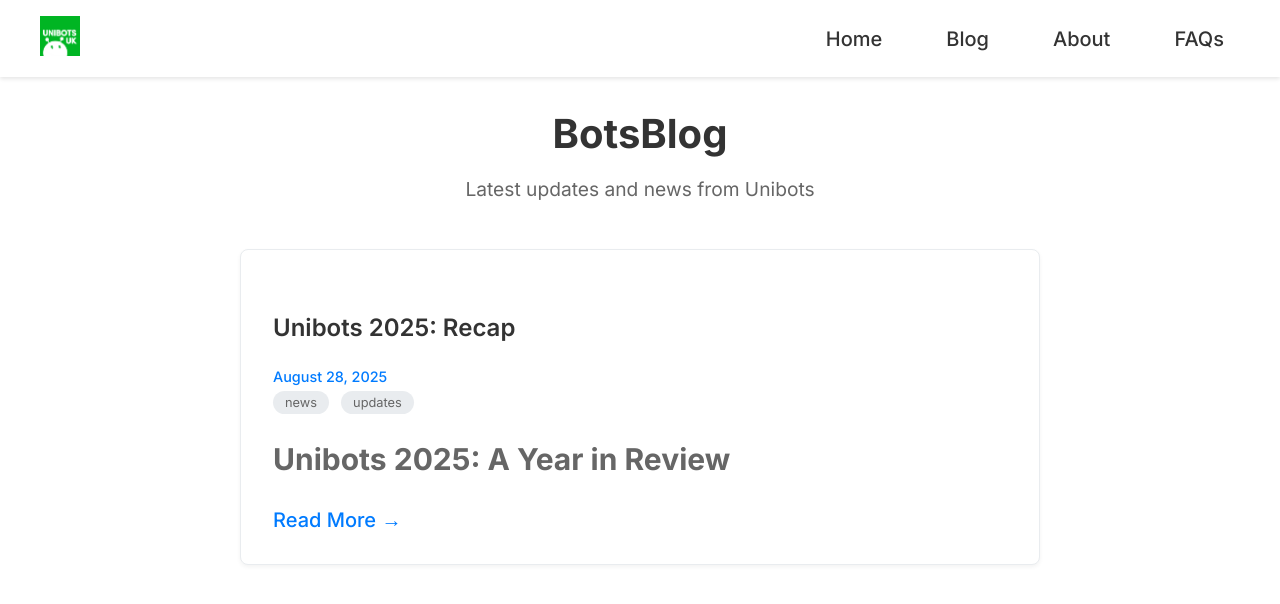
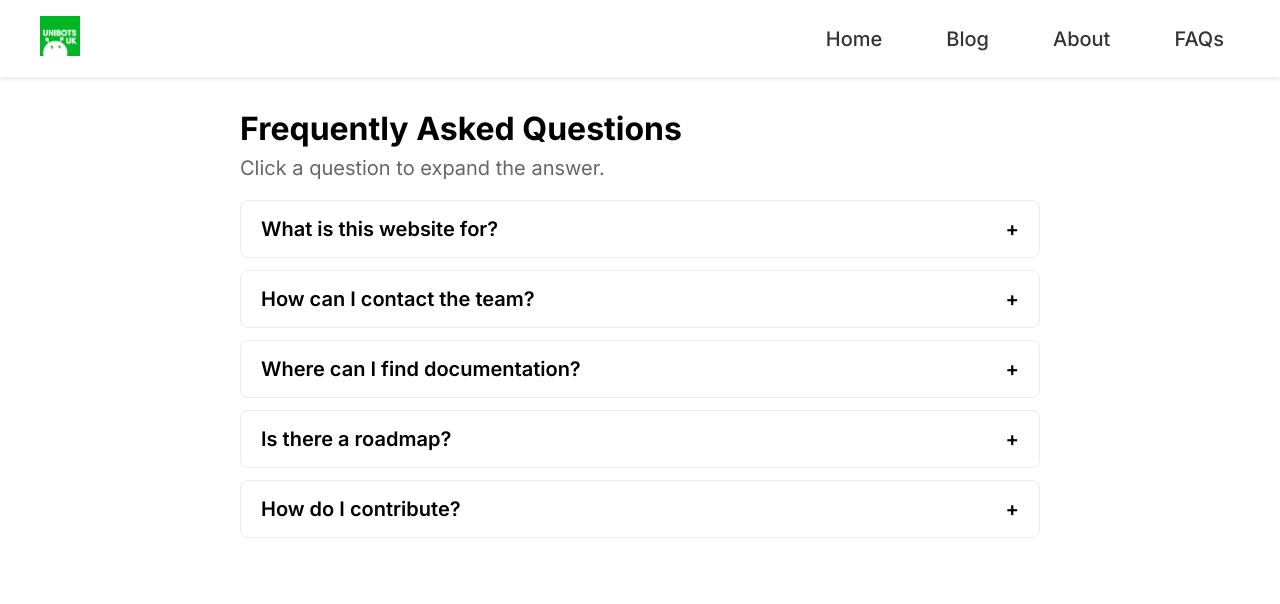
Before and after one commit to momopmoXZ/new_website, a Jekyll site: the page built from FAQs.md, in a window 1280 px wide. Shown: the top 604 px of the page. Built offline with Jekyll 4.4.1, drawn with Linux system fonts in a browser that asks for light colours.

Commit message:
test faqs

```diff
--- a/FAQs.md
+++ b/FAQs.md
@@ -3,43 +3,45 @@
 title: FAQs
 ---
 
-<div class="blog-container">
-    <div class="blog-header">
-        <h1>BotsBlog</h1>
-        <p>Latest updates and news from Unibots</p>
+<div class="faq">
+  <div class="faq-header">
+    <h1>Frequently Asked Questions</h1>
+    <p>Click a question to expand the answer.</p>
+  </div>
+
+  <details>
+    <summary>What is this website for?</summary>
+    <div class="answer">
+      <p>Lorem ipsum dolor sit amet, consectetur adipiscing elit. Fusce vitae mi eu justo malesuada aliquam. Integer et tincidunt urna. Donec non posuere nunc.</p>
     </div>
+  </details>
 
-    <div class="blog-posts">
-        {% for post in site.posts %}
-        <article class="blog-post">
-            <header class="post-header">
-                <h2 class="post-title">
-                    <a href="{{ post.url | relative_url }}">{{ post.title }}</a>
-                </h2>
-                <div class="post-meta">
-                    <time class="post-date" datetime="{{ post.date | date_to_xmlschema }}">
-                        {{ post.date | date: "%B %d, %Y" }}
-                    </time>
-                    {% if post.categories %}
-                    <div class="post-categories">
-                        {% for category in post.categories %}
-                        <span class="category-tag">{{ category }}</span>
-                        {% endfor %}
-                    </div>
-                    {% endif %}
-                </div>
-            </header>
+  <details>
+    <summary>How can I contact the team?</summary>
+    <div class="answer">
+      <p>Lorem ipsum dolor sit amet, consectetur adipiscing elit. Curabitur ac dolor ac neque aliquet gravida. Pellentesque habitant morbi tristique senectus et netus et malesuada fames ac turpis egestas.</p>
+    </div>
+  </details>
 
-            {% if post.excerpt %}
-            <div class="post-excerpt">
-                {{ post.excerpt }}
-            </div>
-            {% endif %}
+  <details>
+    <summary>Where can I find documentation?</summary>
+    <div class="answer">
+      <p>Lorem ipsum dolor sit amet, consectetur adipiscing elit. Etiam posuere ligula nec arcu cursus, non tincidunt orci consectetur. Mauris sit amet mi sed arcu fermentum sodales.</p>
+    </div>
+  </details>
 
-            <div class="post-read-more">
-                <a href="{{ post.url | relative_url }}" class="read-more-link">Read More →</a>
-            </div>
-        </article>
-        {% endfor %}
+  <details>
+    <summary>Is there a roadmap?</summary>
+    <div class="answer">
+      <p>Lorem ipsum dolor sit amet, consectetur adipiscing elit. Proin a dolor vel sapien varius bibendum. Quisque eu aliquet lorem, eget vulputate orci.</p>
     </div>
+  </details>
+
+  <details>
+    <summary>How do I contribute?</summary>
+    <div class="answer">
+      <p>Lorem ipsum dolor sit amet, consectetur adipiscing elit. Vivamus pharetra, orci sed iaculis volutpat, nisl nisl gravida sapien, eget vulputate eros odio sed nulla.</p>
+    </div>
+  </details>
+
 </div>
--- a/assets/css/index1.css
+++ b/assets/css/index1.css
@@ -495,3 +495,51 @@
         flex-basis: 700px;
     }
 }
+
+/* FAQ styles */
+.faq {
+    max-width: 800px;
+    margin: 2rem auto;
+    padding: 0 2rem;
+}
+.faq h1 {
+    font-size: 2rem;
+    margin-bottom: 0.5rem;
+}
+.faq p {
+    color: #666;
+    margin-top: 0;
+}
+.faq details {
+    border: 1px solid #e9ecef;
+    border-radius: 8px;
+    padding: 1rem 1.25rem;
+    margin-bottom: 0.75rem;
+    background-color: #ffffff;
+    transition: box-shadow 0.15s ease;
+}
+.faq summary {
+    cursor: pointer;
+    font-weight: 600;
+    list-style: none;
+    outline: none;
+}
+.faq summary::-webkit-details-marker {
+    display: none;
+}
+.faq summary::after {
+    content: "+";
+    float: right;
+    font-weight: 600;
+}
+.faq details[open] summary::after {
+    content: "–";
+}
+.faq details[open] {
+    box-shadow: 0 6px 18px rgba(0,0,0,0.06);
+}
+.faq .answer {
+    margin-top: 0.75rem;
+    color: #444;
+    line-height: 1.6;
+}
```
